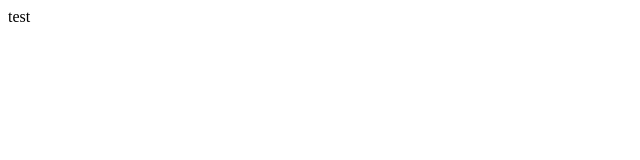
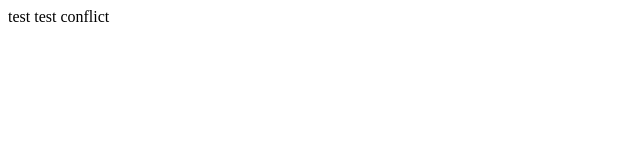
Before and after one commit to RamdlanFaqih/git-demo, a plain HTML site: page index.html in a window 1280 px wide. Shown: the full height of the page, 0-640 px from the left. Drawn offline with Linux system fonts and the light colour scheme.

Commit message:
feat: test error commit

```diff
--- a/index.html
+++ b/index.html
@@ -7,5 +7,7 @@
 </head>
 <body>
     test
+
+    test conflict
 </body>
 </html>
```
